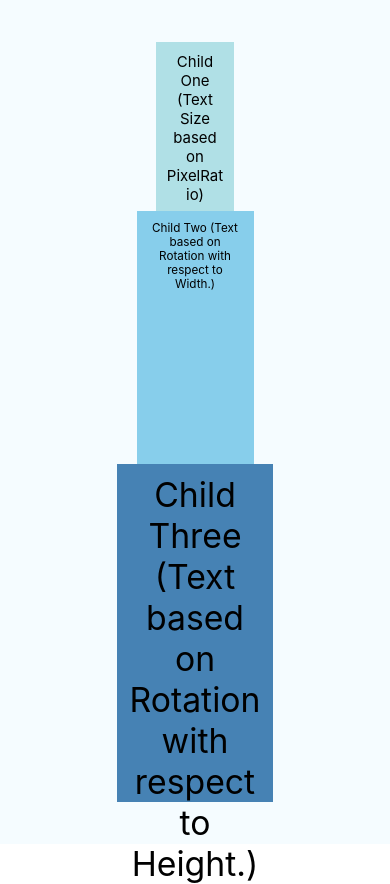
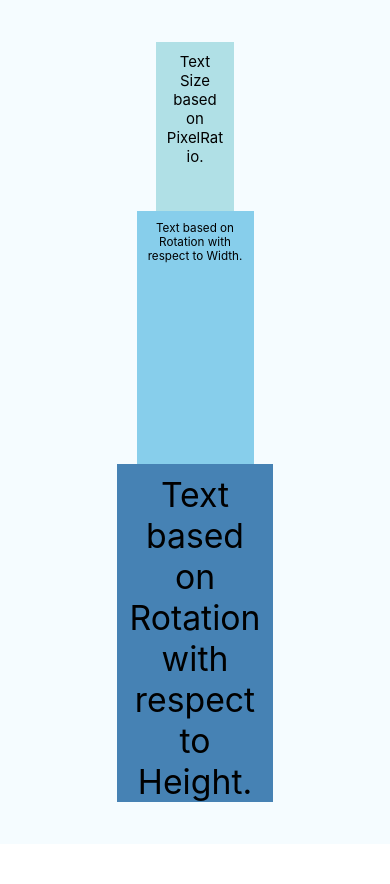
Before and after one commit to mujtaba-zaidi/RNMultipleSamples, a React Native app: screen / in a window 390 px wide. After the commit the page ends 844 px from the top, so only its background shows below. Built offline with nearby package versions, Linux system fonts and the light colour scheme.

Commit message:
Change: Text Minor

```diff
--- a/Components/ChildOne/index.js
+++ b/Components/ChildOne/index.js
@@ -7,7 +7,7 @@ export default class ChildOne extends Component {
     return (
       <View style={containerStyle(dimensions).container}>
         <Text style={nameStyle(dimensions).name}>
-          Child One (Text Size based on PixelRatio)
+          Text Size based on PixelRatio.
         </Text>
       </View>
     );
--- a/Components/ChildThree/index.js
+++ b/Components/ChildThree/index.js
@@ -12,7 +12,7 @@ export default class ChildThree extends Component {
     return (
       <View style={containerStyle(dimensions).container}>
         <Text style={nameStyle(dimensions).name}>
-          Child Three (Text based on Rotation with respect to Height.)
+          Text based on Rotation with respect to Height.
         </Text>
       </View>
     );
--- a/Components/ChildTwo/index.js
+++ b/Components/ChildTwo/index.js
@@ -8,7 +8,7 @@ export default class ChildTwo extends Component {
     return (
       <View style={containerStyle(dimensions).container}>
         <Text style={nameStyle(dimensions).name}>
-          Child Two (Text based on Rotation with respect to Width.)
+          Text based on Rotation with respect to Width.
         </Text>
       </View>
     );
```
